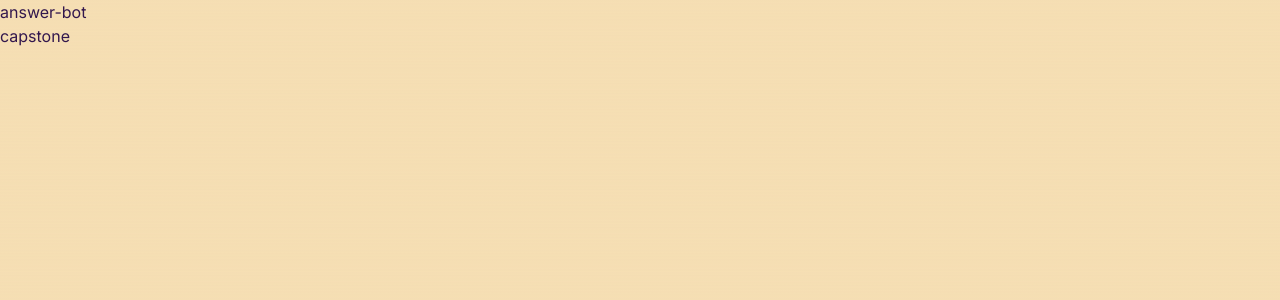
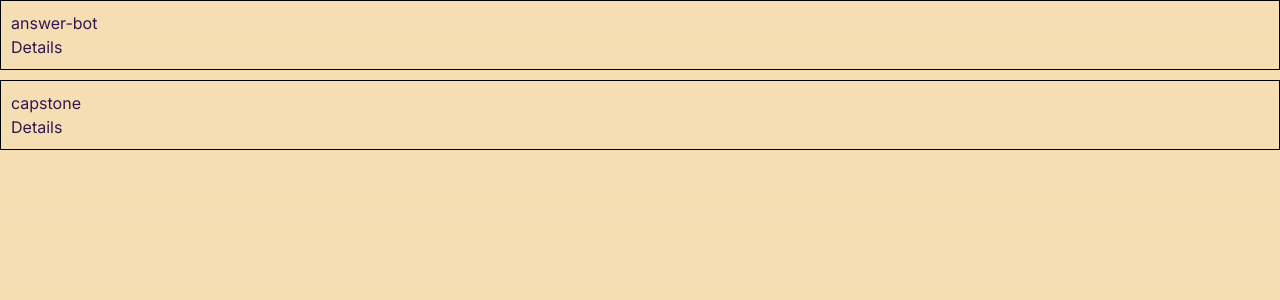
Before and after one commit to EthanRohman93/portfolio, a Next.js app: page /project in a window 1280 px wide. Shown: the top 300 px of the page. Built offline with nearby package versions, Linux system fonts and the light colour scheme.

Commit message:
back to functional with serverside components

```diff
--- a/app/components/ProjectDisplay.tsx
+++ /dev/null
@@ -1,13 +0,0 @@
-import React from 'react';
-import { promises as fs } from 'fs';
-import path from 'path';
-
-const ProjectDisplay = async () => {
-    const projectsDirPath = path.join(process.cwd(), 'public', 'project');
-    const filenames = await fs.readdir(projectsDirPath);
-    return (
-        <div>{filenames.map(filename => <div key={filename}>{path.parse(filename).name}</div>)}</div>
-    );
-};
-
-export default ProjectDisplay;
--- /dev/null
+++ b/app/components/project/ProjectButton.tsx
@@ -0,0 +1,18 @@
+import React from 'react';
+import Link from 'next/link';
+
+type PropsType = {
+    pname: string;
+}
+
+const ProjectButton = ( {pname}: PropsType ) => {
+    return (
+        <div>
+            <Link href={`/project/${pname}`} style={{ textDecoration: 'none' }}>
+                <button type="button">Details</button>
+            </Link>
+        </div>
+    );
+};
+
+export default ProjectButton;
--- /dev/null
+++ b/app/components/project/ProjectDisplay.tsx
@@ -0,0 +1,24 @@
+import React from 'react';
+import { promises as fs } from 'fs';
+import path from 'path';
+import ProjectButton from './ProjectButton';
+
+const ProjectDisplay = async () => {
+    const projectsDirPath = path.join(process.cwd(), 'public', 'project');
+    const filenames = await fs.readdir(projectsDirPath);
+    return (
+        <div>
+            {filenames.map(filename => {
+                const projectName = path.parse(filename).name;
+                return (
+                    <div key={filename} style={{ border: '1px solid black', padding: '10px', marginBottom: '10px' }}>
+                        <span>{projectName}</span> {/* Display the project name */}
+                        <ProjectButton pname={projectName} /> {/* Use ProjectButton for navigation */}
+                    </div>
+                );
+            })}
+        </div>
+    );
+};
+
+export default ProjectDisplay;
--- /dev/null
+++ b/app/components/project/ProjectInfo.tsx
@@ -0,0 +1,20 @@
+import React from 'react';
+import { promises as fs } from 'fs';
+import path from 'path';
+
+type PropsType = {
+    pname: string;
+}
+
+const ProjectInfo = async ( {pname}: PropsType) => {
+    const filePath = path.join(process.cwd(), 'public', 'project', pname);
+    const content = await fs.readFile(filePath, 'utf8');
+
+    return (
+         <div style={{ border: '1px solid black', padding: '10px', marginBottom: '10px' }}>
+            {content}
+        </div>
+    );
+};
+
+export default ProjectInfo;
--- a/app/project/[pname]/page.tsx
+++ b/app/project/[pname]/page.tsx
@@ -1,29 +1,22 @@
 import React from 'react';
-import { ProjectName, ProjectProps } from '../../types/Project';
+import ProjectInfo from "../../components/project/ProjectInfo"
 
-export async function generateStaticParams(): Promise<ProjectName[]> {
-    const res = await fetch('http://localhost:3000/api/project/');
-    const pnames = await res.json();
-    return pnames.map((pname: string) => ({
-        pname: pname
-    }));
+type ParamsType = {
+    params: {
+        pname: string;
+    }
 }
 
-async function getProject(pname: string) {
-    const res = await fetch(`http://localhost:3000/api/project/${pname}`);
-    const data = await res.json();
-    return data;
+export function generateStaticParams() {
+  return [{ pname: 'answer-bot' }, { pname: 'capstone' }]
 }
 
 
-export default async function ProjectPage ({ params }: ProjectProps) {
-    const project = await getProject(params.pname);
+const ProjectDetails = ({ params }: ParamsType) => {
     return (
         <div>
-            <h1>{project.title}</h1>
-            {project.description.map((desc: string, index: number) => (
-                <p key={index}>{desc}</p>
-            ))}
+            <p>Current filename: {params.pname}</p>
         </div>
-    );
+    )
 }
+export default ProjectDetails;
--- a/app/project/page.tsx
+++ b/app/project/page.tsx
@@ -1,4 +1,4 @@
-import ProjectDisplay from "../components/ProjectDisplay"
+import ProjectDisplay from "../components/project/ProjectDisplay"
 
 export default function Project() {
     return (
```
